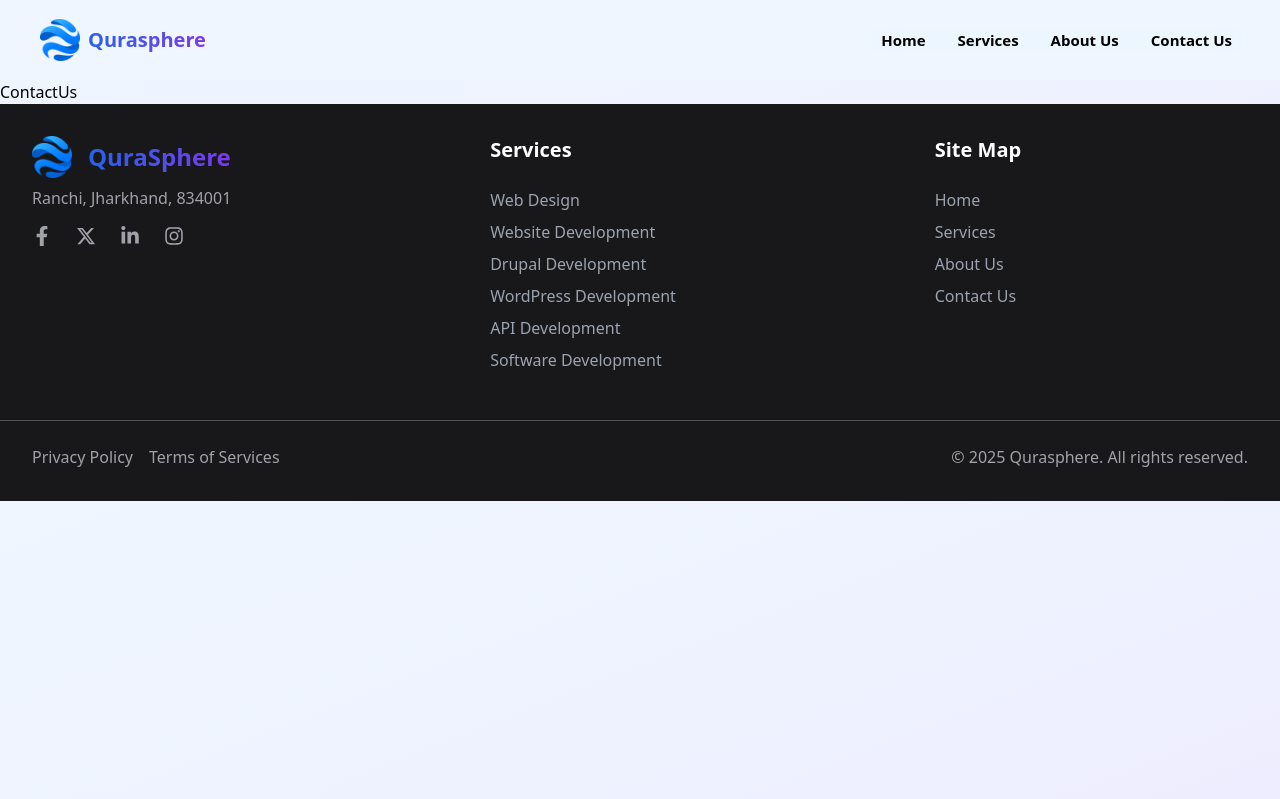
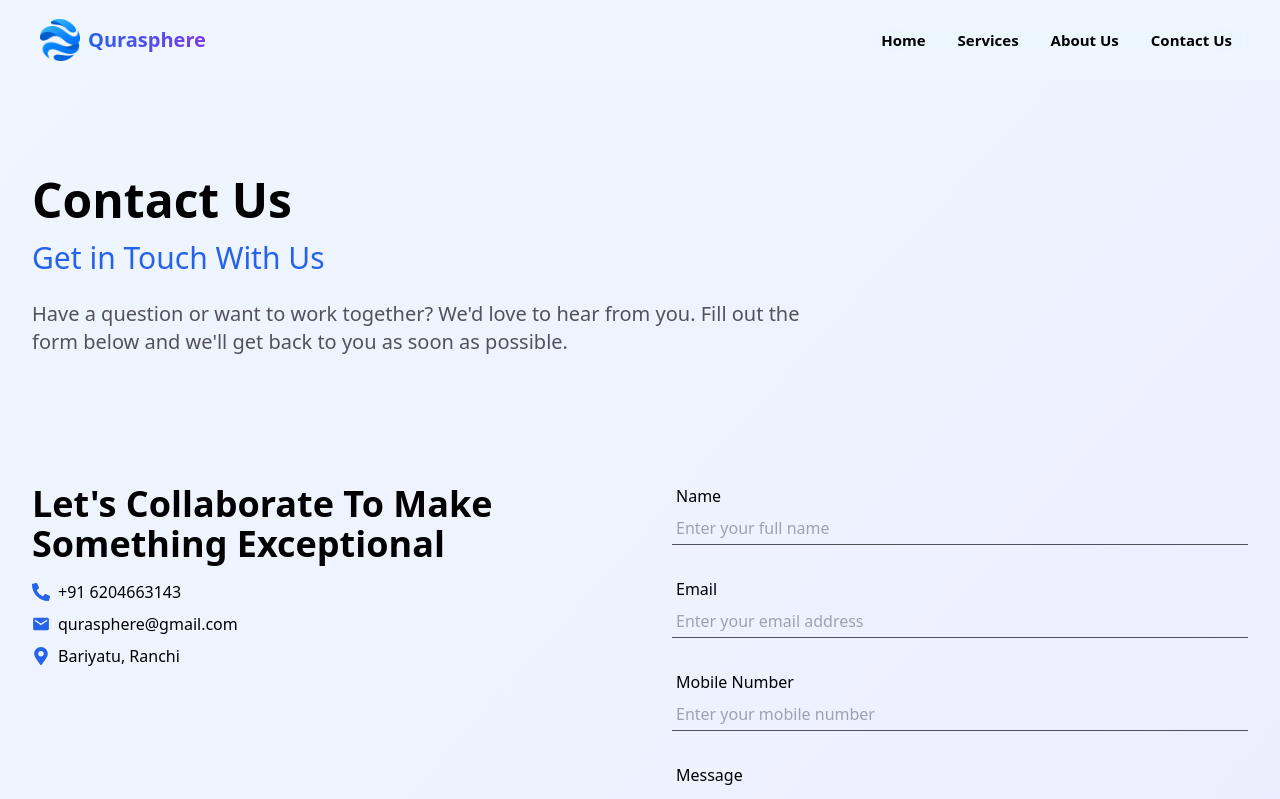
Before and after one commit to grimwebdeveloper/Qurasphere, a React (Vite) app: page /contact-us in a window 1280 px wide. Shown: the top 799 px of the page. Built offline with nearby package versions, Linux system fonts and the light colour scheme.

Commit message:
Contact us page created

```diff
--- a/src/pages/ContactUs.jsx
+++ b/src/pages/ContactUs.jsx
@@ -1,6 +1,22 @@
+import ContactForm from '../components/ContactForm';
+
 function ContactUs() {
   return (
-    <div>ContactUs</div>
-  )
+    <>
+      <div className="max-w-screen-xl px-8 mx-auto py-16 lg:py-24">
+        <h2 className="text-4xl lg:text-5xl font-semibold mb-4">Contact Us</h2>
+        <div className="text-2xl lg:text-3xl font-medium text-blue-600 mb-6">
+          Get in Touch With Us
+        </div>
+        <p className="text-lg lg:text-xl text-zinc-600 max-w-3xl">
+          Have a question or want to work together? We'd love to hear from you.
+          Fill out the form below and we'll get back to you as soon as possible.
+        </p>
+      </div>
+
+      <ContactForm />
+    </>
+  );
 }
-export default ContactUs
+
+export default ContactUs;
```
